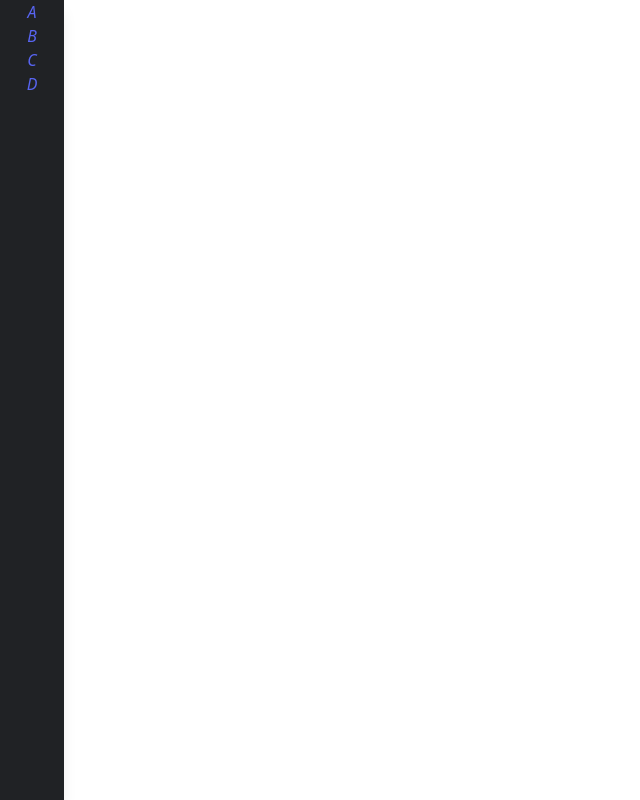
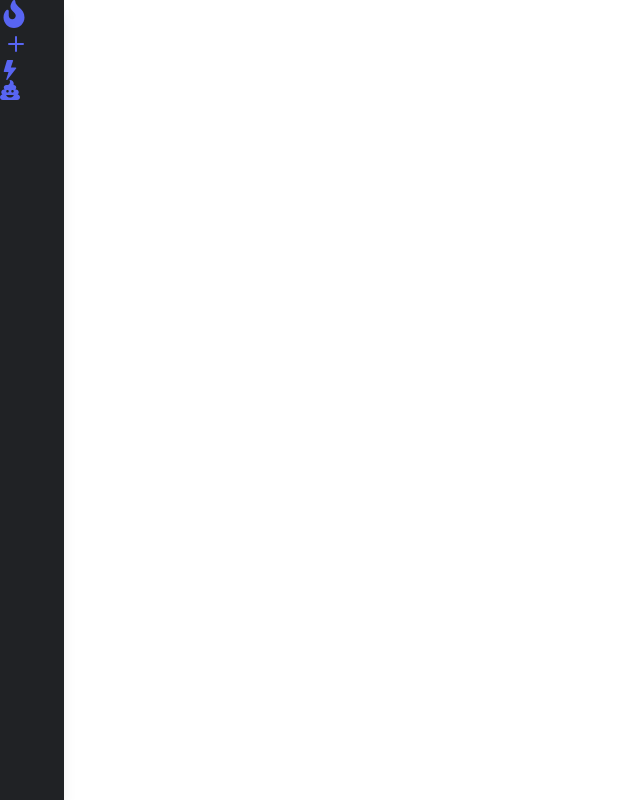
Before and after one commit to EcaCosca/baselineV2.1, a React (Vite) app: page / in a window 1280 px wide. Shown: the whole page, without its empty margins (0-640 px from the left). Built offline with nearby package versions, Linux system fonts and the light colour scheme.

Commit message:
DDING ICONS

```diff
--- a/src/components/navbar/Nav.jsx
+++ b/src/components/navbar/Nav.jsx
@@ -1,6 +1,10 @@
 import React from 'react'
 import logo from '../../assets/5ffb61d99e16ce8b4f3c4e6da8a6d52d-baseline20.svg'
 import { NavLink } from 'react-router-dom'
+import NavIcon from './NavIcon'
+import {BsPlus, BsFillLightningFill,BsGearFill} from 'react-icons/bs'
+import {FaFire, FaPoo} from 'react-icons/fa'
+
 
 const Nav = () => {
   return (
@@ -19,10 +23,14 @@ const Nav = () => {
             <li></li>
             <li></li>
         </div> */}
-        <i>A</i>
+        {/* <i>A</i>
         <i>B</i>
         <i>C</i>
-        <i>D</i>
+        <i>D</i> */}
+        <NavIcon icon={<FaFire size={28}/>}/>
+        <NavIcon icon={<BsPlus size={32}/>}/>
+        <NavIcon icon={<BsFillLightningFill size={20}/>}/>
+        <NavIcon icon={<FaPoo size={20}/>}/>
     </div>
   )
 }
```
